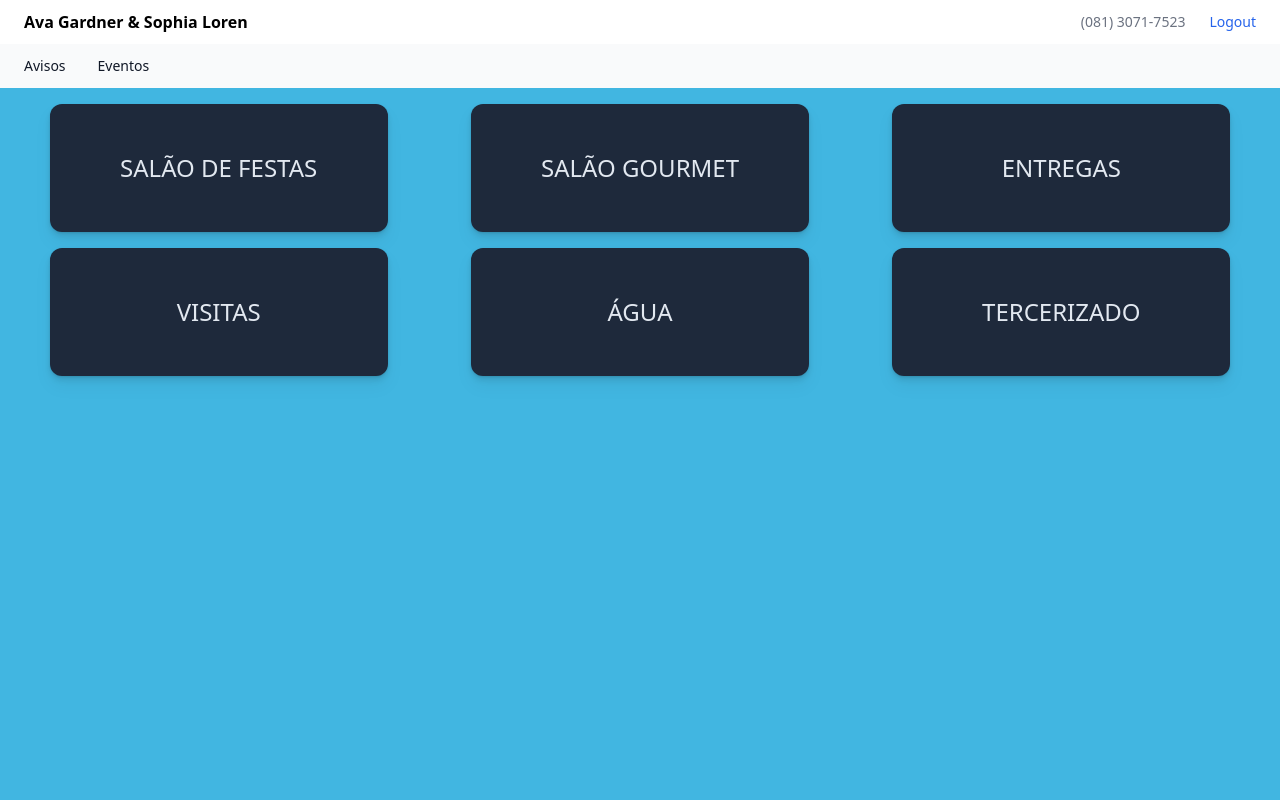
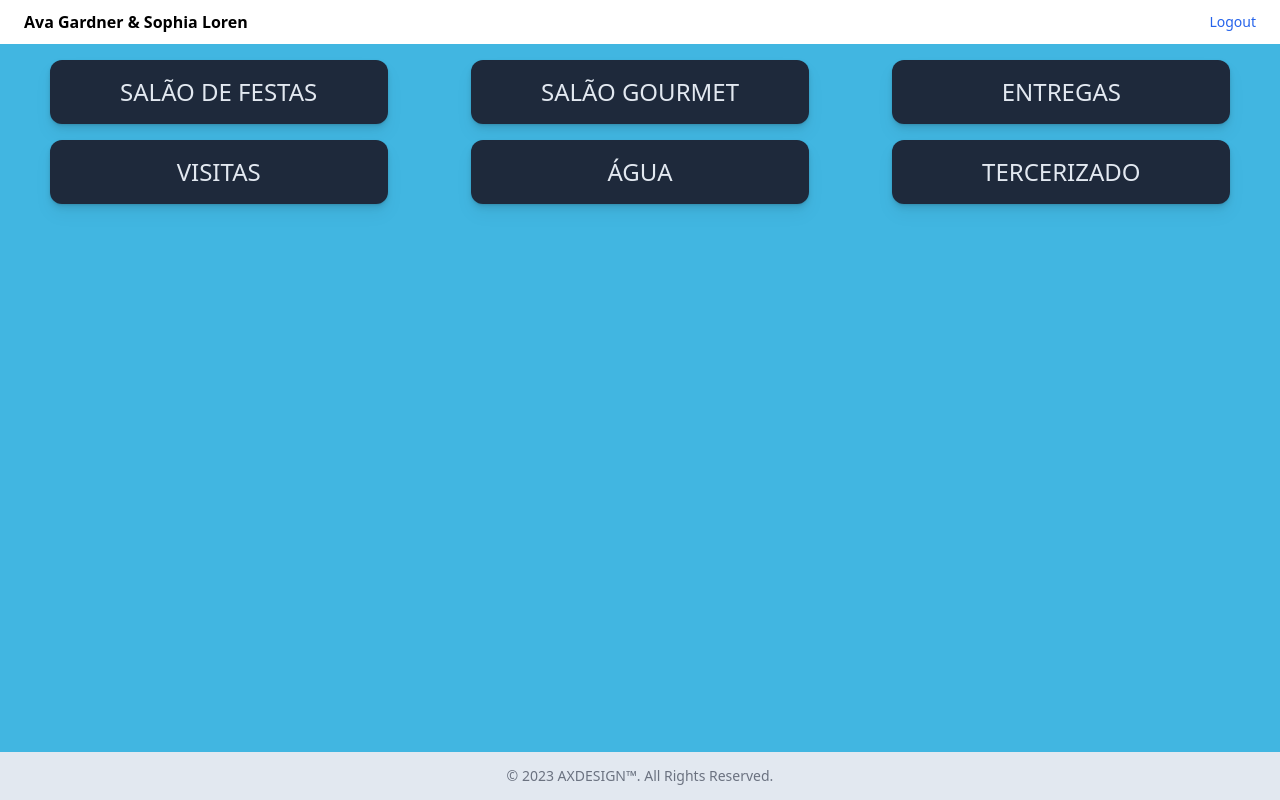
Before and after one commit to MachadoAX/ava-sophia, a plain HTML site: page main.html in a window 1280 px wide. Drawn offline with nearby package versions, Linux system fonts and the light colour scheme.

Commit message:
correçao de estrutatua

```diff
--- a/main.html
+++ b/main.html
@@ -15,14 +15,13 @@
         <img src="/imgs/avasphia.jpg" alt="ava e Solphia" class="w-full h-full">
     </div>
 
-    <nav class="bg-white border-gray-200 dark:bg-gray-900">
+    <nav class="fixed top-0 w-full z-20 bg-white border-gray-200 dark:bg-gray-900">
         <div class="flex flex-wrap justify-between items-center mx-auto max-w-screen-xl px-4 md:px-6 py-2.5">
             <a href="index.html" class="flex items-center">
 
                 <span class="self-center text-xbase font-semibold whitespace-nowrap dark:text-white">Ava Gardner & Sophia Loren</span>
             </a>
             <div class="flex items-center">
-                <a href="tel:5541251234" class="mr-6 text-sm font-medium text-gray-500 dark:text-white hover:underline">(081) 3071-7523</a>
                 <a href="index.html" class="text-sm font-medium text-blue-600 dark:text-blue-500 hover:underline">Logout</a>
             </div>
         </div>
@@ -33,12 +32,12 @@
                 <ul class="flex flex-row mt-0 mr-6 space-x-8 text-sm font-medium">
 
                     <li class="flex">
-                        <a href="#" class="text-gray-900 dark:text-white hover:underline">Avisos</a>
+                        <a href="avisos.html" class="text-gray-900 dark:text-white hover:underline">Avisos</a>
                         <svg class="w-4 h-4 hidden" id="bell" fill="none" stroke="currentColor" viewBox="0 0 24 24" xmlns="http://www.w3.org/2000/svg"><path stroke-linecap="round" stroke-linejoin="round" stroke-width="2" d="M15 17h5l-1.405-1.405A2.032 2.032 0 0118 14.158V11a6.002 6.002 0 00-4-5.659V5a2 2 0 10-4 0v.341C7.67 6.165 6 8.388 6 11v3.159c0 .538-.214 1.055-.595 1.436L4 17h5m6 0v1a3 3 0 11-6 0v-1m6 0H9"></path></svg>
                     </li>
 
                     <li>
-                        <a href="#" class="text-gray-900 dark:text-white hover:underline">Eventos</a>
+                        <a href="eventos.html" class="text-gray-900 dark:text-white hover:underline">Eventos</a>
                     </li>
                 </ul>
             </div>
@@ -47,27 +46,27 @@
 
 
     <!-- container -->
-    <section class="w-full p-4 grid grid-cols-1 gap-4 md:grid-cols-3 justify-center itens-center ">
-        <buttom id="salao" class="w-5/6 cursor-pointer hover:bg-slate-100 text-2xl items-center hover:text-black hover:scale-90 transition duration-300 ease-in-out h-32 bg-slate-800 text-slate-200 rounded-xl text-center justify-center mx-auto flex shadow drop-shadow-lg">
+    <section class="w-full p-4 grid grid-cols-1 gap-4 md:grid-cols-3 justify-center itens-center mb-12 ">
+        <buttom id="salao" class="w-5/6 cursor-pointer hover:bg-slate-100 text-2xl items-center hover:text-black hover:scale-90 transition duration-300 ease-in-out h-16 bg-slate-800 text-slate-200 rounded-xl text-center justify-center mx-auto flex shadow drop-shadow-lg">
             SALÃO DE FESTAS
         </buttom>
 
-        <buttom id="gourmet" class="w-5/6 cursor-pointer hover:bg-slate-100 text-2xl items-center hover:text-black hover:scale-90 transition duration-300 ease-in-out h-32 bg-slate-800 text-slate-200 rounded-xl text-center justify-center mx-auto flex shadow drop-shadow-lg">
+        <buttom id="gourmet" class="w-5/6 cursor-pointer hover:bg-slate-100 text-2xl items-center hover:text-black hover:scale-90 transition duration-300 ease-in-out h-16 bg-slate-800 text-slate-200 rounded-xl text-center justify-center mx-auto flex shadow drop-shadow-lg">
             SALÃO GOURMET
         </buttom>
 
-        <buttom id="entregas" class="w-5/6 cursor-pointer hover:bg-slate-100 text-2xl items-center hover:text-black hover:scale-90 transition duration-300 ease-in-out h-32 bg-slate-800 text-slate-200 rounded-xl text-center justify-center mx-auto flex shadow drop-shadow-lg">
+        <buttom id="entregas" class="w-5/6 cursor-pointer hover:bg-slate-100 text-2xl items-center hover:text-black hover:scale-90 transition duration-300 ease-in-out h-16 bg-slate-800 text-slate-200 rounded-xl text-center justify-center mx-auto flex shadow drop-shadow-lg">
             ENTREGAS
         </buttom>
-        <buttom id="visitas" class="w-5/6 cursor-pointer hover:bg-slate-100 text-2xl items-center hover:text-black hover:scale-90 transition duration-300 ease-in-out h-32 bg-slate-800 text-slate-200 rounded-xl text-center justify-center mx-auto flex shadow drop-shadow-lg">
+        <buttom id="visitas" class="w-5/6 cursor-pointer hover:bg-slate-100 text-2xl items-center hover:text-black hover:scale-90 transition duration-300 ease-in-out h-16 bg-slate-800 text-slate-200 rounded-xl text-center justify-center mx-auto flex shadow drop-shadow-lg">
             VISITAS
         </buttom>
 
-        <buttom id="agua" class="w-5/6 cursor-pointer hover:bg-slate-100 text-2xl items-center hover:text-black hover:scale-90 transition duration-300 ease-in-out h-32 bg-slate-800 text-slate-200 rounded-xl text-center justify-center mx-auto flex shadow drop-shadow-lg">
+        <buttom id="agua" class="w-5/6 cursor-pointer hover:bg-slate-100 text-2xl items-center hover:text-black hover:scale-90 transition duration-300 ease-in-out h-16 bg-slate-800 text-slate-200 rounded-xl text-center justify-center mx-auto flex shadow drop-shadow-lg">
             ÁGUA
         </buttom>
 
-        <buttom id="servicos" class="w-5/6 cursor-pointer hover:bg-slate-100 text-2xl items-center hover:text-black hover:scale-90 transition duration-300 ease-in-out h-32 bg-slate-800 text-slate-200 rounded-xl text-center justify-center mx-auto flex shadow drop-shadow-lg">
+        <buttom id="servicos" class="w-5/6 cursor-pointer hover:bg-slate-100 text-2xl items-center hover:text-black hover:scale-90 transition duration-300 ease-in-out h-16 bg-slate-800 text-slate-200 rounded-xl text-center justify-center mx-auto flex shadow drop-shadow-lg">
             TERCERIZADO
         </buttom>
 
@@ -75,7 +74,9 @@
 
     </section>
     <!-- Footer -->
-    <footer></footer>
+    <div class="fixed bottom-0 left-0 bg-slate-200 w-full h-12 text-center itens-center justify-center flex">
+        <span class="block m-auto text-sm text-gray-500 sm:text-center dark:text-gray-400">© 2023 <a href="#" class="hover:underline">AXDESIGN™</a>. All Rights Reserved.
+    </div>
     <script src="./js/main.js"></script>
     <script src="https://unpkg.com/flowbite@1.5.5/dist/flowbite.js"></script>
 </body>
```
Also changed, not shown: administrador.html (+8 -26 lines), agua.html (+3 -1 lines), avisos.html (+3 -1 lines), login.html (+4 -3 lines), salaodefestas.html (+2 -2 lines), salaogourmet.html (+3 -1 lines), tercerizado.html (+3 -1 lines), visitas.html (+3 -1 lines).
